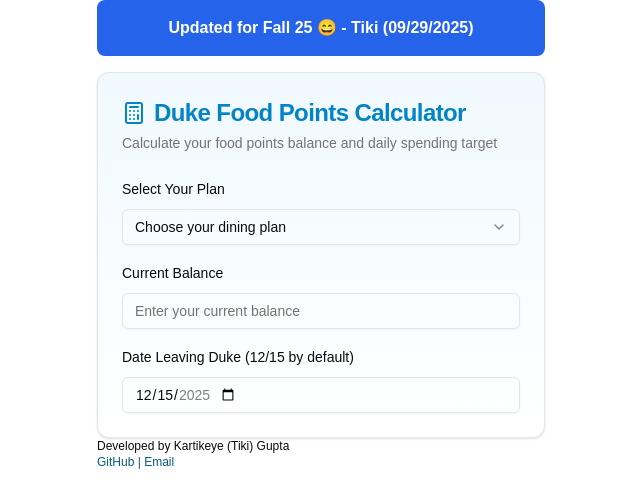
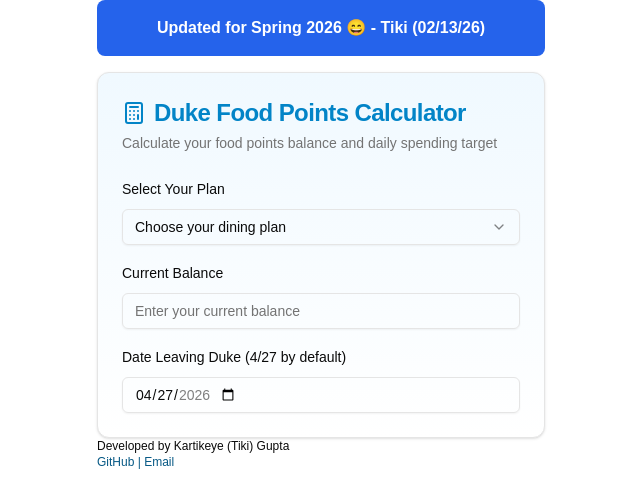
Before and after one commit to kartikeyegupta/foodpoints, a Next.js app: page / in a window 1280 px wide. Shown: the top 504 px of the page, without its empty margins (319-959 px from the left). Built offline with nearby package versions, Linux system fonts and the light colour scheme.

Commit message:
updated spring 26

```diff
--- a/app/page.tsx
+++ b/app/page.tsx
@@ -22,7 +22,7 @@
 export default function FoodPointsCalculator() {
   const [selectedPlan, setSelectedPlan] = useState<keyof typeof PLANS | "">("")
   const [currentBalance, setCurrentBalance] = useState("")
-  const [leavingDate, setLeavingDate] = useState("2025-12-15")
+  const [leavingDate, setLeavingDate] = useState("2026-04-27")
   const [result, setResult] = useState({
     difference: 0,
     dailyTarget: 0,
@@ -41,7 +41,7 @@
     if (!selectedPlan || !currentBalance || !leavingDate) return
 
     const today = new Date()
-    const startDate = new Date('2025-08-25')  // Fall semester start
+    const startDate = new Date('2026-01-05')  // Spring 2026 semester start
     const endDate = new Date(leavingDate)
     const daysFromStart = Math.floor((today.getTime() - startDate.getTime()) / (1000 * 60 * 60 * 24))
     const totalDays = Math.floor((endDate.getTime() - startDate.getTime()) / (1000 * 60 * 60 * 24))
@@ -95,7 +95,7 @@
   return (
     <>
       <div className="w-full max-w-md mx-auto p-4 bg-blue-600 text-white font-bold rounded-lg mb-4 text-center">
-        Updated for Fall 25 😄 - Tiki (09/29/2025)
+        Updated for Spring 2026 😄 - Tiki (02/13/26)
       </div>
       <Card className="w-full max-w-md mx-auto bg-gradient-to-b from-sky-50 to-white">
         <CardHeader className="space-y-1">
@@ -139,15 +139,15 @@
           </div>
 
           <div className="space-y-2">
-            <Label htmlFor="leavingDate">Date Leaving Duke (12/15 by default)</Label>
+            <Label htmlFor="leavingDate">Date Leaving Duke (4/27 by default)</Label>
             <Input
               id="leavingDate"
               type="date"
-              placeholder="12/15/2025"
+              placeholder="4/27/2026"
               value={leavingDate}
               onChange={(e) => setLeavingDate(e.target.value)}
-              min="2025-08-25"
-              max="2025-12-31"
+              min="2026-01-05"
+              max="2026-04-27"
             />
           </div>
 
--- a/components/ui/points_chart.tsx
+++ b/components/ui/points_chart.tsx
@@ -3,24 +3,23 @@
 import { Table, TableBody, TableCell, TableHead, TableHeader, TableRow } from "@/components/ui/table"
 import { Card, CardContent, CardHeader, CardTitle } from "@/components/ui/card"
 
-// Weekly data points for each plan - Fall 2025 semester
+// Weekly data points for each plan - Spring 2026 semester (Jan 5 - Apr 27)
 const WEEKLY_DATA = {
-  "Plan A": [3071.28, 2879.33, 2687.37, 2495.42, 2303.46, 2111.51, 1919.55, 1727.60, 1535.64, 1343.69, 1151.73, 959.78, 767.82, 575.87, 383.91, 191.96, 0.00],
+  "Plan A": [3071.28, 2879.32, 2687.36, 2495.40, 2303.44, 2111.48, 1919.52, 1727.56, 1535.60, 1343.64, 1151.68, 959.72, 767.76, 575.80, 383.84, 191.88, 0.00],
   "Plan B": [3680.80, 3450.75, 3220.70, 2990.65, 2760.60, 2530.55, 2300.50, 2070.45, 1840.40, 1610.35, 1380.30, 1150.25, 920.20, 690.15, 460.10, 230.05, 0.00],
   "Plan C": [4075.33, 3820.62, 3565.91, 3311.21, 3056.50, 2801.79, 2547.08, 2292.37, 2037.67, 1782.96, 1528.25, 1273.54, 1018.83, 764.12, 509.42, 254.71, 0.00],
   "Plan D": [4373.10, 4099.78, 3826.46, 3553.14, 3279.82, 3006.51, 2733.19, 2459.87, 2186.55, 1913.23, 1639.91, 1366.59, 1093.27, 819.95, 546.64, 273.32, 0.00],
   "Plan E": [4770.85, 4472.67, 4174.49, 3876.32, 3578.14, 3279.96, 2981.78, 2683.60, 2385.43, 2087.25, 1789.07, 1490.89, 1192.71, 894.53, 596.36, 298.18, 0.00],
   "Plan F": [1006.20, 943.31, 880.43, 817.54, 754.65, 691.76, 628.87, 565.98, 503.10, 440.21, 377.32, 314.44, 251.55, 188.66, 125.78, 62.89, 0.00],
-  "Plan I": [1057.80, 991.69, 925.58, 859.47, 793.36, 727.25, 661.14, 595.03, 528.92, 462.81, 396.70, 330.59, 264.48, 198.37, 132.23, 66.11, 0.00],
-  "Plan J": [2172.58, 2036.79, 1901.01, 1765.22, 1629.43, 1493.64, 1357.85, 1222.06, 1086.29, 950.50, 814.71, 678.93, 543.14, 407.35, 271.57, 135.79, 0.00],
+  "Plan I": [1057.80, 991.69, 925.58, 859.47, 793.36, 727.25, 661.14, 595.03, 528.92, 462.81, 396.70, 330.59, 264.48, 198.37, 132.26, 66.11, 0.00],
+  "Plan J": [2172.58, 2036.79, 1901.01, 1765.22, 1629.43, 1493.64, 1357.85, 1222.06, 1086.28, 950.49, 814.70, 678.92, 543.13, 407.34, 271.56, 135.79, 0.00],
 }
 
-
 const WEEKS = [
-  "Aug 25", "Sep 1", "Sep 8", "Sep 15", "Sep 22", "Sep 29",
-  "Oct 6", "Oct 13", "Oct 20", "Oct 27",
-  "Nov 3", "Nov 10", "Nov 17", "Nov 24",
-  "Dec 1", "Dec 8", "Dec 15"
+  "Jan 5", "Jan 12", "Jan 19", "Jan 26",
+  "Feb 2", "Feb 9", "Feb 16", "Feb 23",
+  "Mar 2", "Mar 9", "Mar 16", "Mar 23", "Mar 30",
+  "Apr 6", "Apr 13", "Apr 20", "Apr 27"
 ]
 
 interface PointsChartProps {
@@ -32,7 +31,7 @@
 
   const getCurrentWeekIndex = () => {
     const today = new Date()
-    const startDate = new Date('2025-08-25')  // Fall semester start
+    const startDate = new Date('2026-01-05')  // Spring 2026 semester start
     const weeksPassed = Math.floor((today.getTime() - startDate.getTime()) / (7 * 24 * 60 * 60 * 1000))
     return Math.min(Math.max(0, weeksPassed), WEEKS.length - 1)
   }
```
